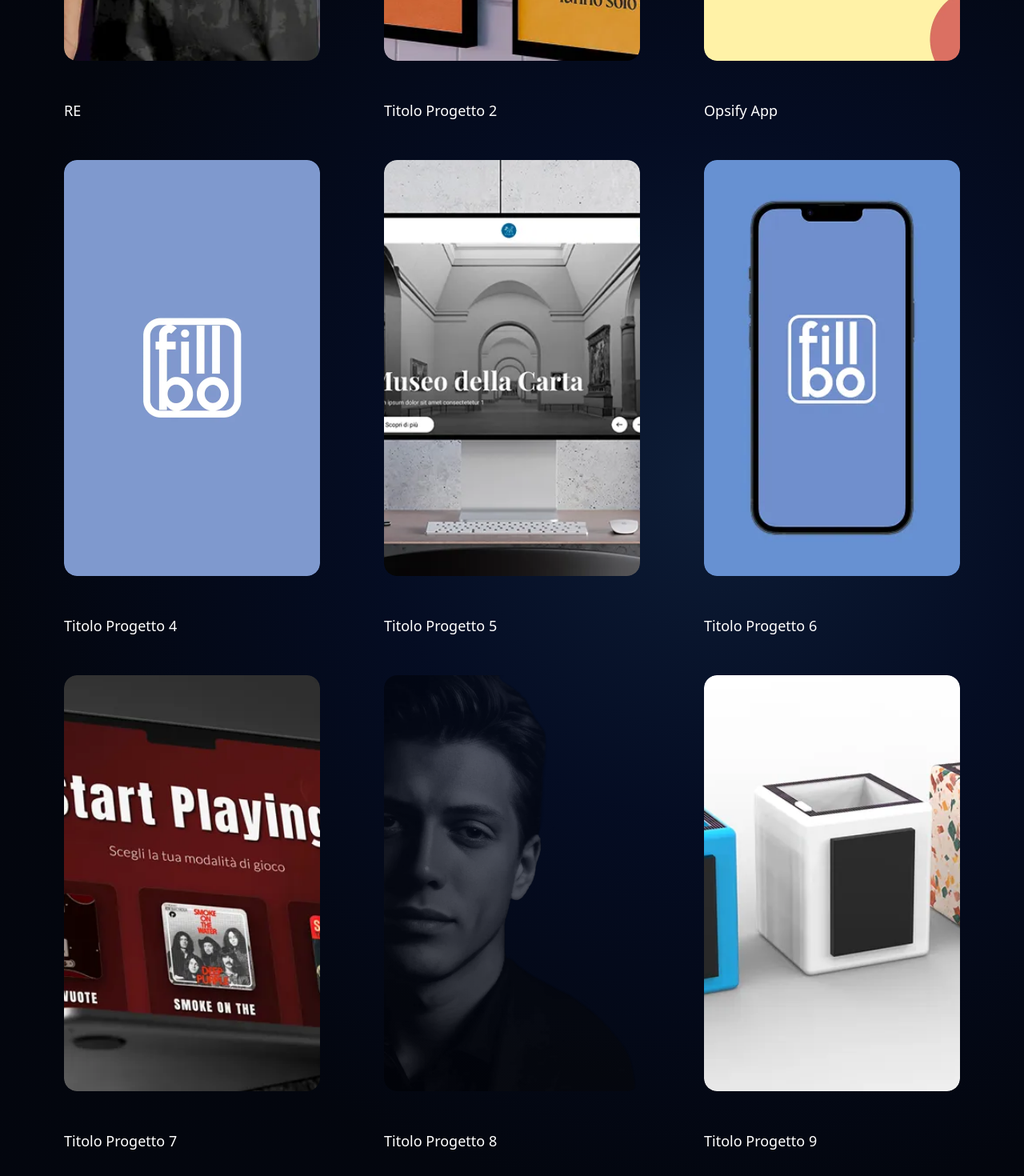
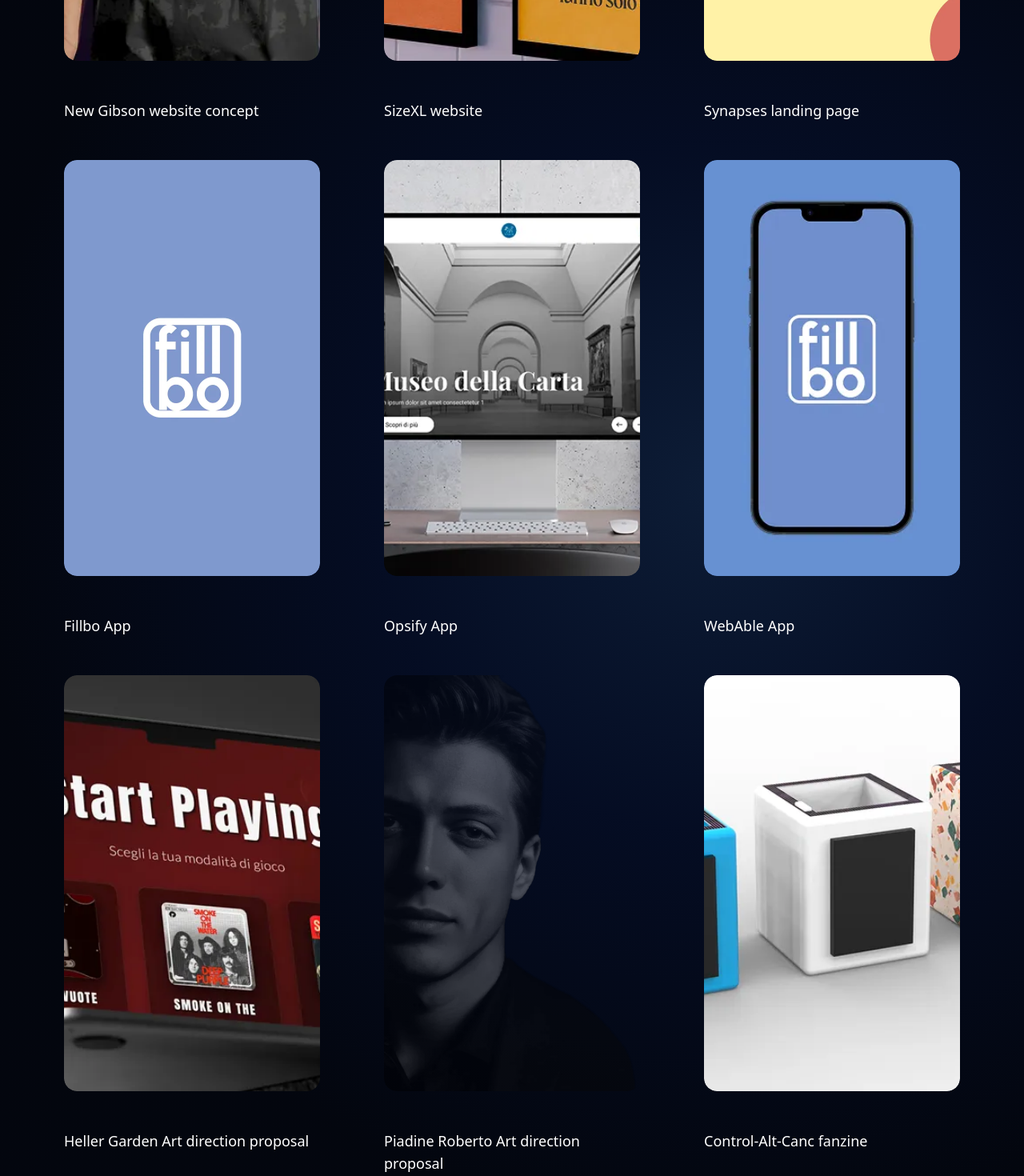
Before and after one commit to Riccardocassis/personal-website-v2, a Vue app: page /projects in a window 1280 px wide. Shown: the part 660-2130 px from the top of the page at 80% size. Built offline with nearby package versions, Linux system fonts and the light colour scheme.

Commit message:
Aggiorna i titoli dei progetti nelle schede per riflettere i nuovi contenuti

```diff
--- a/src/pages/Projects.vue
+++ b/src/pages/Projects.vue
@@ -21,7 +21,7 @@
               </div>
             </div>
           </RouterLink>
-          <h3 class="text-lg font-medium mt-3">RE</h3>
+          <h3 class="text-lg font-medium mt-3">New Gibson website concept </h3>
 
           <!-- Card 4 -->
           <RouterLink to="/projects/project-4" class="project-card group relative overflow-hidden rounded-2xl parallax-card offset-3">
@@ -33,7 +33,7 @@
               </div>
             </div>
           </RouterLink>
-          <h3 class="text-lg font-medium mt-3">Titolo Progetto 4</h3>
+          <h3 class="text-lg font-medium mt-3">Fillbo App</h3>
 
           <!-- Card 7 -->
           <RouterLink to="/projects/project-7" class="project-card group relative overflow-hidden rounded-2xl parallax-card offset-1">
@@ -45,7 +45,7 @@
               </div>
             </div>
           </RouterLink>
-          <h3 class="text-lg font-medium mt-3">Titolo Progetto 7</h3>
+          <h3 class="text-lg font-medium mt-3">Heller Garden Art direction proposal</h3>
         </div>
 
         <!-- Column 2 -->
@@ -60,7 +60,7 @@
               </div>
             </div>
           </RouterLink>
-          <h3 class="text-lg font-medium mt-3">Titolo Progetto 2</h3>
+          <h3 class="text-lg font-medium mt-3">SizeXL website</h3>
 
           <!-- Card 5 -->
           <RouterLink to="/projects/project-5" class="project-card group relative overflow-hidden rounded-2xl parallax-card offset-2">
@@ -72,7 +72,7 @@
               </div>
             </div>
           </RouterLink>
-          <h3 class="text-lg font-medium mt-3">Titolo Progetto 5</h3>
+          <h3 class="text-lg font-medium mt-3">Opsify App</h3>
 
           <!-- Card 8 -->
           <RouterLink to="/projects/project-8" class="project-card group relative overflow-hidden rounded-2xl parallax-card">
@@ -84,7 +84,7 @@
               </div>
             </div>
           </RouterLink>
-          <h3 class="text-lg font-medium mt-3">Titolo Progetto 8</h3>
+          <h3 class="text-lg font-medium mt-3">Piadine Roberto Art direction proposal</h3>
         </div>
 
         <!-- Column 3 -->
@@ -98,7 +98,7 @@
                 </div>
             </div>
           </RouterLink>
-            <h3 class="text-lg font-medium mt-3">Opsify App</h3>
+            <h3 class="text-lg font-medium mt-3">Synapses landing page </h3>
 
           <!-- Card 6 -->
           <RouterLink to="/projects/project-6" class="project-card group relative overflow-hidden rounded-2xl parallax-card offset-2">
@@ -110,7 +110,7 @@
               </div>
             </div>
           </RouterLink>
-          <h3 class="text-lg font-medium mt-3">Titolo Progetto 6</h3>
+          <h3 class="text-lg font-medium mt-3">WebAble App</h3>
 
           <!-- Card 9 -->
           <RouterLink to="/projects/project-9" class="project-card group relative overflow-hidden rounded-2xl parallax-card offset-3">
@@ -122,7 +122,7 @@
               </div>
             </div>
           </RouterLink>
-          <h3 class="text-lg font-medium mt-3">Titolo Progetto 9</h3>
+          <h3 class="text-lg font-medium mt-3">Control-Alt-Canc fanzine</h3>
         </div>
 
       </div>
```
